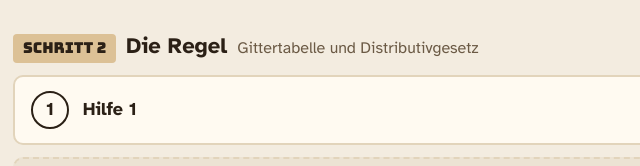
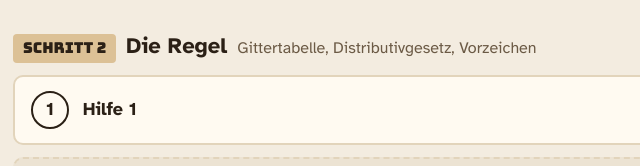
Before and after one commit to lassehundertmark-gif/escape-pack-station, a plain HTML site: page zwei/index.html in a window 1280 px wide. Shown: the part 498-664 px from the top of the page, 283-923 px from the left. Drawn offline with Linux system fonts and the light colour scheme.

Commit message:
Update index.html

```diff
--- a/zwei/index.html
+++ b/zwei/index.html
@@ -72,19 +72,20 @@ const IMG = {};
 const GT = (rows) => `<table class="vz">${rows.map((r, i) => `<tr>${r.map((c, j) => (i === 0 || j === 0) ? `<th>${c}</th>` : `<td>${c}</td>`).join('')}</tr>`).join('')}</table>`;
 const STEPS = [
   { id: 's1', title: 'Die erweiterte Packstation', sub: 'Wer hat recht: Mia oder Ben?', hints: [
-    ['Zähle Reihen und Spalten.', `<p>Nach der Erweiterung hat die Packstation 4 + 2 = 6 Reihen und 6 + 3 = 9 Spalten.</p><div class="math">(4 + 2) · (6 + 3) = 6 · 9</div><p>Ziehe davon die 4 · 6 = 24 bisherigen Fächer ab. So viele Fächer kommen dazu.</p>`],
-    ['Zerlege in vier Rechtecke.', `<p>Die erweiterte Packstation besteht aus vier Rechtecken:</p><p><strong>alt:</strong> 4 Reihen · 6 Spalten<br><strong>rechts:</strong> 4 Reihen · 3 Spalten<br><strong>unten:</strong> 2 Reihen · 6 Spalten<br><strong>Ecke unten rechts:</strong> 2 Reihen · 3 Spalten</p><p>Drei davon sind neu.</p>`],
-    ['Was fehlt bei Mia?', `<p>Mia rechnet:</p><div class="math">2 · 6 + 3 · 4</div><p>Das sind die Rechtecke unten und rechts. Welches neue Rechteck hat sie nicht mitgezählt?</p>`],
+    ['Zähle Reihen und Spalten.', `<p>Nach der Erweiterung hat die Packstation 4 + 2 = 6 Reihen und 6 + 3 = 9 Spalten. So viele Fächer sind es insgesamt:</p><div class="math">(4 + 2) · (6 + 3) = 6 · 9</div><p>Für die neuen Fächer ziehst du die 4 · 6 = 24 bisherigen Fächer ab.</p>`],
+    ['Zerlege in vier Rechtecke.', `<p>Die erweiterte Packstation besteht aus vier Rechtecken:</p><p><strong>alt:</strong> 4 Reihen · 6 Spalten<br><strong>rechts:</strong> 4 Reihen · 3 Spalten<br><strong>unten:</strong> 2 Reihen · 6 Spalten<br><strong>Ecke unten rechts:</strong> 2 Reihen · 3 Spalten</p><p>Drei davon sind neu. Vergleiche mit Mias Rechnung.</p>`],
+    ['Was fehlt bei Mia?', `<p>Mia rechnet:</p><div class="math">2 · 6 + 3 · 4</div><p>Das sind die Rechtecke unten und rechts. Welches neue Rechteck fehlt? Ergänze es in deinem eigenen Rechenweg für c).</p>`],
   ]},
-  { id: 's2', title: 'Die Regel', sub: 'Gittertabelle und Distributivgesetz', hints: [
-    ['So funktioniert die Gittertabelle.', `<p>Die Glieder der ersten Klammer stehen links, die der zweiten oben. In jedes Feld kommt das Produkt aus Zeile und Spalte. Am Ende werden alle Felder addiert.</p><p>Beispiel mit Zahlen aus Schritt 1:</p>${GT([['·', '6', '3'], ['4', '24', '12'], ['2', '12', '6']])}<div class="math">(4 + 2) · (6 + 3) = 24 + 12 + 12 + 6 = 54</div>`],
-    ['Distributivgesetz zweimal.', `<p>Betrachte (b + 3) als ein Glied und multipliziere zuerst mit a und mit 2:</p><div class="math">(a + 2) · (b + 3) = a · (b + 3) + 2 · (b + 3)</div><p>Löse dann beide Klammern auf, wie du es schon kannst.</p>`],
+  { id: 's2', title: 'Die Regel', sub: 'Gittertabelle, Distributivgesetz, Vorzeichen', hints: [
+    ['So funktioniert die Gittertabelle.', `<p>Die Glieder der ersten Klammer stehen links, die der zweiten oben. In jedes Feld kommt das Produkt aus Zeile und Spalte. Am Ende werden alle Felder addiert.</p><p>Beispiel mit den Zahlen aus Schritt 1:</p>${GT([['·', '6', '3'], ['4', '24', '12'], ['2', '12', '6']])}<div class="math">(4 + 2) · (6 + 3) = 24 + 12 + 12 + 6 = 54</div><p>Für a) ersetzt du 4 durch a und 6 durch b.</p>`],
+    ['Distributivgesetz zweimal.', `<p>Betrachte (b + 3) als ein Glied und multipliziere zuerst mit a und mit 2:</p><div class="math">(a + 2) · (b + 3) = a · (b + 3) + 2 · (b + 3)</div><p>Löse dann beide Klammern auf, wie du es schon kannst. Für den Merksatz in c): Wie oft wird jedes Glied der ersten Klammer benutzt?</p>`],
     ['Vorzeichen in der Gittertabelle.', `<p>Schreibe jedes Glied <strong>mit seinem Vorzeichen</strong> in die Tabelle. Beispiel:</p>${GT([['·', 'x', '+4'], ['x', 'x²', '4x'], ['−2', '−2x', '−8']])}<div class="math">(x − 2) · (x + 4) = x² + 4x − 2x − 8 = x² + 2x − 8</div>`],
   ]},
   { id: 's3', title: 'Üben', sub: 'Basis, Standard, Experte', hints: [
-    ['So gehst du vor.', `<p><strong>1.</strong> Gittertabelle zeichnen. <strong>2.</strong> Vier Produkte bilden. <strong>3.</strong> Gleichartige Glieder zusammenfassen.</p><div class="math">(3x − 2) · (x + 4) = 3x² + 12x − 2x − 8 = 3x² + 10x − 8</div><p>Achte auf die Vorzeichen: (−2) · 4 = −8.</p>`],
+    ['So gehst du vor.', `<p><strong>1.</strong> Gittertabelle zeichnen. <strong>2.</strong> Vier Produkte bilden. <strong>3.</strong> Gleichartige Glieder zusammenfassen.</p><div class="math">(3x − 2) · (x + 4) = 3x² + 12x − 2x − 8 = 3x² + 10x − 8</div><p>Achte auf die Vorzeichen: (−2) · 4 = −8. Bei Dezimalzahlen: 0,5x · 2x = x².</p>`],
+    ['Minus vor einem Produkt.', `<p>Steht ein Minuszeichen vor einem Produkt aus zwei Klammern, setzt du das ausmultiplizierte Produkt zuerst in eine Klammer. Dann löst du die Minusklammer auf:</p><div class="math">(x + 1) · (x − 2) − (x + 3) · (x − 1)</div><div class="math">= (x² − x − 2) − (x² + 2x − 3)</div><div class="math">= x² − x − 2 − x² − 2x + 3</div><div class="math">= −3x + 1</div>`],
     ['Gleichungen, bei denen x² wegfällt.', `<p>Multipliziere beide Seiten aus. Subtrahiere dann die Glieder mit x² auf beiden Seiten:</p><div class="math">(x + 1) · (x + 4) = (x + 2) · (x + 2)</div><div class="math">x² + 5x + 4 = x² + 4x + 4   | − x²</div><div class="math">5x + 4 = 4x + 4   | − 4x − 4</div><div class="math">x = 0</div><p>Bei der Sachaufgabe g): Neue Fläche minus alte Fläche = 56.</p>`],
-    ['Drei Glieder oder drei Faktoren.', `<p>Bei drei Gliedern wird die Gittertabelle größer, zum Beispiel 3 × 2 Felder:</p>${GT([['·', 'a', '−1'], ['a', '', ''], ['b', '', ''], ['+2', '', '']])}<p>Bei drei Faktoren multiplizierst du zuerst zwei Klammern und dann das Ergebnis mit der dritten Klammer.</p>`],
+    ['Drei Glieder oder drei Faktoren.', `<p>Bei drei Gliedern wird die Gittertabelle größer, zum Beispiel 3 × 3 Felder:</p>${GT([['·', 'a', '−b', '−1'], ['a', '', '', ''], ['b', '', '', ''], ['+2', '', '', '']])}<p>Bei drei Faktoren multiplizierst du zuerst zwei Klammern und dann das Ergebnis mit der dritten Klammer.</p>`],
   ]},
 ];
 const KEY = 'hilfen-zwei-v1';
```
